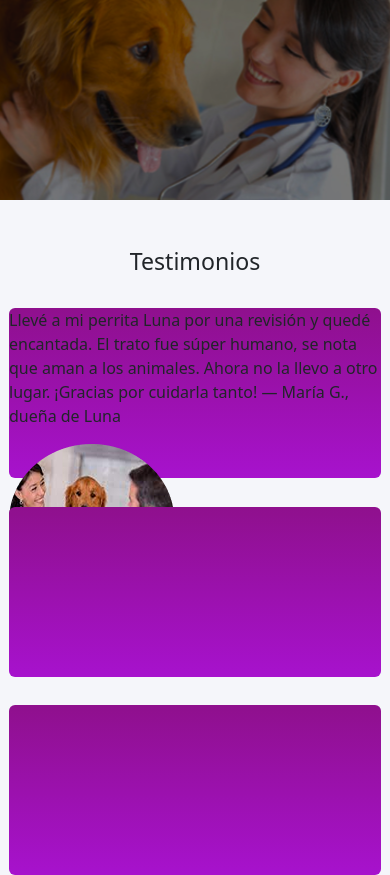
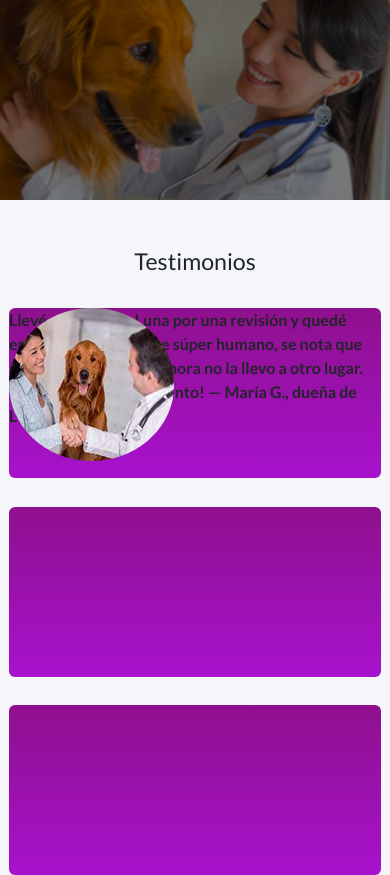
Before and after one commit to jonapadin/TrabajoFinalDeCursoFIP, a website built with Vite: page index.html in a window 390 px wide. Built offline with nearby package versions, Linux system fonts and the light colour scheme.

Commit message:
agregacion fuente lato

```diff
--- a/index.html
+++ b/index.html
@@ -4,11 +4,14 @@
     <meta charset="UTF-8" />
     <link rel="icon" type="image/svg+xml" href="/public/assets/icons/patitaGatoPerroLogo 2.svg" />
     <meta name="viewport" content="width=device-width, initial-scale=1.0" />
+    <link rel="preconnect" href="https://fonts.googleapis.com">
+    <link rel="preconnect" href="https://fonts.gstatic.com" crossorigin>
+    <link href="https://fonts.googleapis.com/css2?family=Lato:ital,wght@0,100;0,300;0,400;0,700;0,900;1,100;1,300;1,400;1,700;1,900&family=Poppins:ital,wght@0,100;0,200;0,300;0,400;0,500;0,600;0,700;0,800;0,900;1,100;1,200;1,300;1,400;1,500;1,600;1,700;1,800;1,900&display=swap" rel="stylesheet">
     <link href="https://cdn.jsdelivr.net/npm/bootstrap@5.3.6/dist/css/bootstrap.min.css" rel="stylesheet" integrity="sha384-4Q6Gf2aSP4eDXB8Miphtr37CMZZQ5oXLH2yaXMJ2w8e2ZtHTl7GptT4jmndRuHDT" crossorigin="anonymous">
     <link rel="stylesheet" href="/src/style.css">
     <title>Veterinaria App</title>
   </head>
-  <body>
+  <body class="lato-bold">
     <main>
       <!-- aca mari hace el contenido -->
        <section>
@@ -26,9 +29,8 @@
               <div>
                 <p>Llevé a mi perrita Luna por una revisión y quedé encantada. El trato fue súper humano, se nota que aman a los animales. Ahora no la llevo a otro lugar. ¡Gracias por cuidarla tanto! — María G., dueña de Luna</p>
               </div>
-              <div>
-                <img src="/public/assets/testimonio3.png" alt="testimonio">
-              </div>
+
+                <img class="img-testimonio" src="/public/assets/testimonio3.png" alt="testimonio">
             </article>
             <article class="tarjeta"></article>
             <article class="tarjeta"></article>
--- a/src/style.css
+++ b/src/style.css
@@ -2,6 +2,18 @@
   margin: 0;
   box-sizing: border-box;
   max-width: 1440px;
+}
+
+.lato-regular {
+  font-family: "Lato", sans-serif;
+  font-weight: 400;
+  font-style: normal;
+}
+
+.lato-bold {
+  font-family: "Lato", sans-serif;
+  font-weight: 700;
+  font-style: normal;
 }
 
 body {
@@ -22,5 +34,12 @@ body {
     height: 170px;
     background: linear-gradient(#8F108D,#A712CD);
     border-radius: 6px;
+    position: relative;
+  }
+
+  .img-testimonio {
+    top: 0;
+    left: 0;
+    position: absolute;
   }
 }
```
